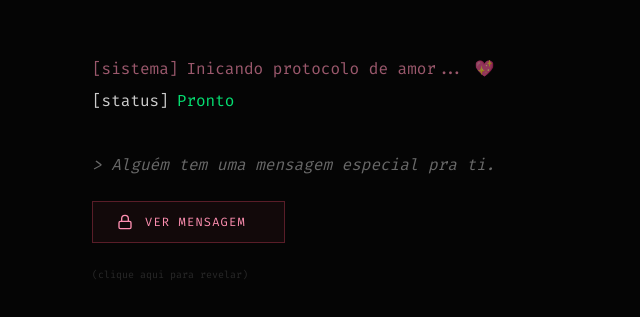
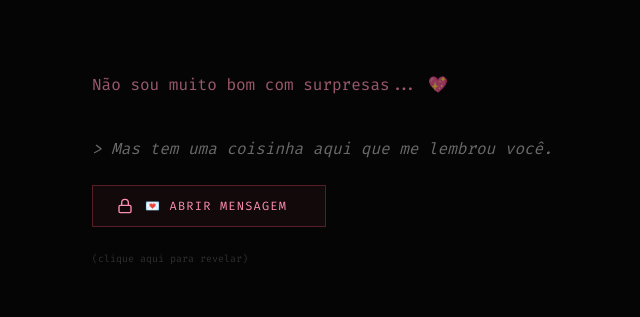
Before and after one commit to iTeze7/heartme, a React (Vite) app: page / in a window 1280 px wide. Shown: the part 231-548 px from the top of the page, without its empty margins (244-884 px from the left). Built offline with nearby package versions, Linux system fonts and the light colour scheme; a web font is replaced by a local one.

Commit message:
Update typewriter text and button label

```diff
--- a/src/App.tsx
+++ b/src/App.tsx
@@ -50,25 +50,11 @@ export default function App() {
           >
             <div className="space-y-2">
               <div className="flex gap-2 text-pink-soft/60">
-                <span>[sistema]</span>
                 <Typewriter
-                  text="Inicando protocolo de amor... 💖"
+                  text="Não sou muito bom com surpresas... 💖"
                   delay={30}
                   onComplete={() => setConsoleFinished(true)}
                 />
-              </div>
-
-              <div className="flex gap-2 h-6">
-                <span>[status]</span>
-                {consoleFinished && (
-                    <motion.span
-                        initial={{ opacity: 0 }}
-                        animate={{ opacity: 1 }}
-                        className="text-green-400"
-                    >
-                        Pronto
-                    </motion.span>
-                )}
               </div>
 
               {consoleFinished && (
@@ -78,7 +64,7 @@ export default function App() {
                   className="pt-8 flex flex-col items-start gap-6"
                 >
                   <p className="text-white/40 italic">
-                    {">"} Alguém tem uma mensagem especial pra ti.
+                    {">"} Mas tem uma coisinha aqui que me lembrou você.
                   </p>
 
                   <button
@@ -90,7 +76,7 @@ export default function App() {
                     className="group flex items-center gap-3 px-6 py-3 border border-pink-deep/30 bg-pink-deep/5 hover:bg-pink-deep/10 text-pink-soft transition-all duration-300 pointer-events-auto"
                   >
                     <Lock size={16} className="group-hover:rotate-12 transition-transform" />
-                    <span className="font-mono tracking-widest uppercase text-xs">ver mensagem</span>
+                    <span className="font-mono tracking-widest uppercase text-xs">💌 Abrir mensagem</span>
                     <span className="terminal-cursor" />
                   </button>
 
```
